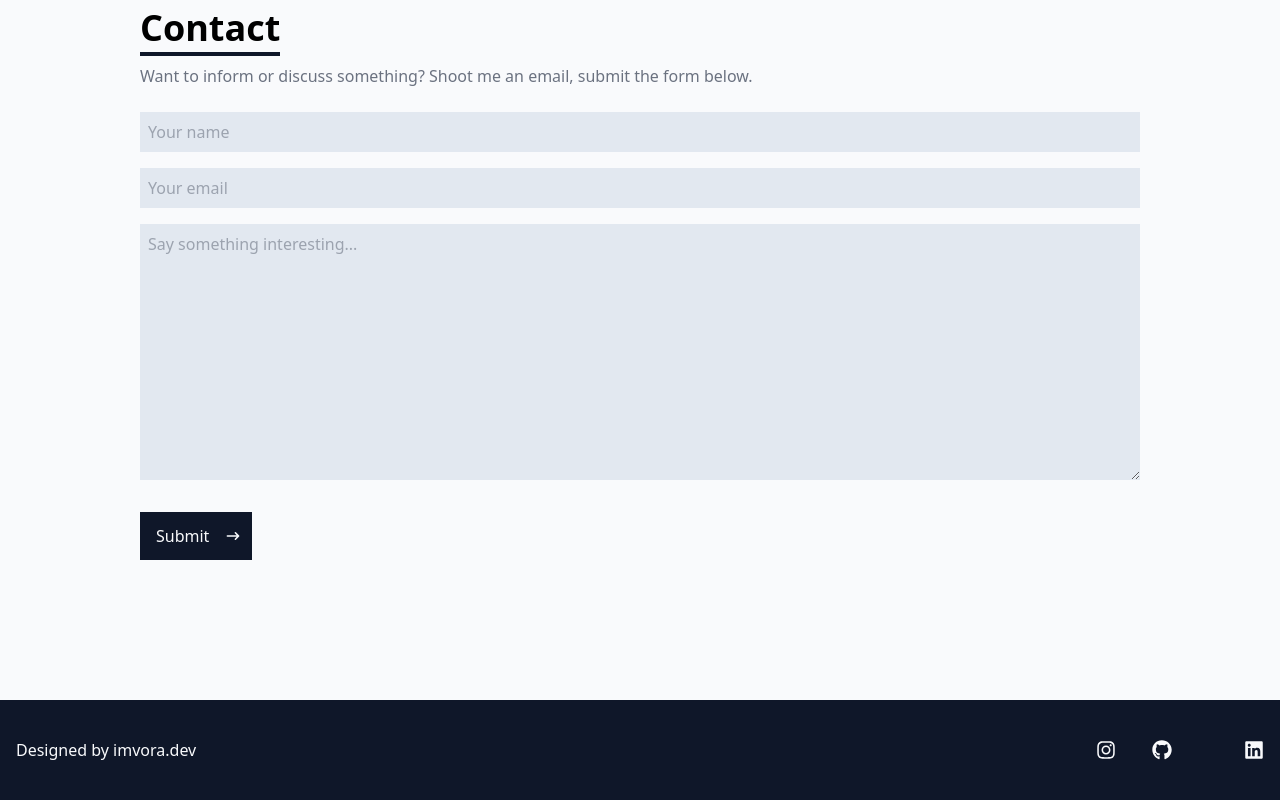
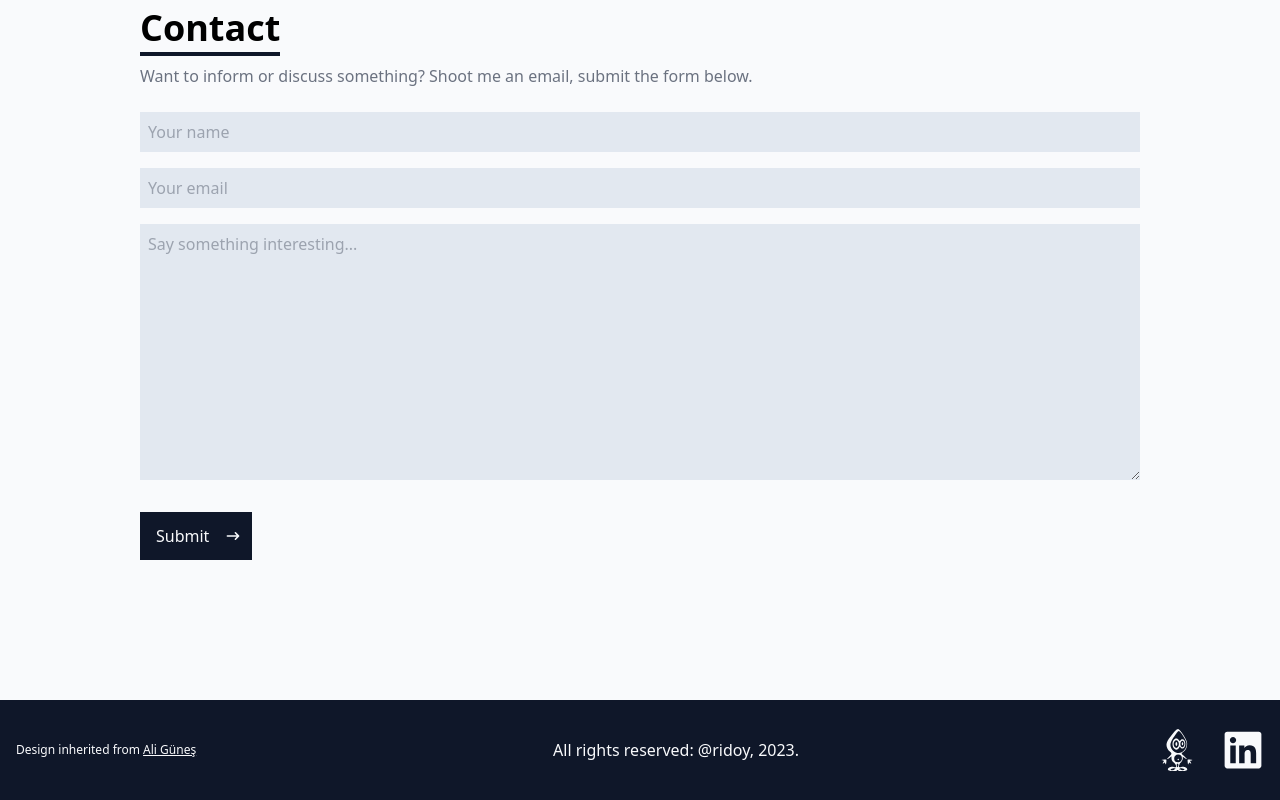
Before and after one commit to ridoy-ai/home, a React (Create React App) app: page / in a window 1280 px wide. Shown: the part 5512-6312 px from the top of the page. Built offline with nearby package versions, Linux system fonts and the light colour scheme; the HTML template or start-up script is replaced by a standard one.

Commit message:
Footer fixed.

```diff
--- a/src/components/Footer.jsx
+++ b/src/components/Footer.jsx
@@ -1,15 +1,16 @@
 import React from 'react'
 import {FaInstagram, FaGithub, FaLinkedin} from 'react-icons/fa'
+import { SiCodeproject } from "react-icons/si";
 
 const Footer = () => {
   return (
     <div name='footer' className='w-full h-[100px] bg-[#0F1729] text-[#f9fafc] flex justify-center items-center p-4'>
         <div className='flex max-w-[1250px] w-full justify-between items-center'>
-            <p>Designed by <a className='text-red-700' href="https://imvora.dev">imvora.dev</a></p>
-            <div className='flex gap-9'>
-                <a target='_blank' href="https://www.instagram.com/imvora.dev/"><FaInstagram size={20}/></a>
-                <a target='_blank' href="https://github.com/aligunesv"><FaGithub size={20}/></a>
-                <a target='_blank' href="https://www.linkedin.com/in/aligunesv1/"></a> <FaLinkedin size={20}/>
+            <p className='text-xs'>Design inherited from <a className='text-red-700 underline' href="https://github.com/aligunesv/Simple-Portfolio-Template/">Ali Güneş</a></p>
+            <p>All rights reserved: @ridoy, 2023.</p>
+            <div className='flex gap-6'>
+                <a target='_blank' rel="noreferrer" href="https://www.codeproject.com/Members/Ridoy"><SiCodeproject size={42}/></a>
+                <a target='_blank' rel="noreferrer" href="https://www.linkedin.com/in/shuvropal/"> <FaLinkedin size={42}/></a>
             </div>
         </div>
     </div>
```
